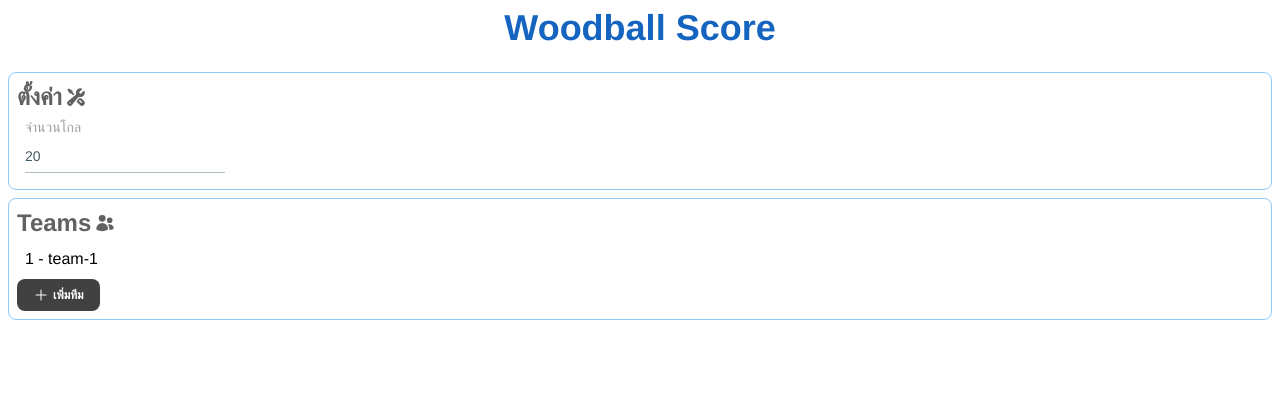
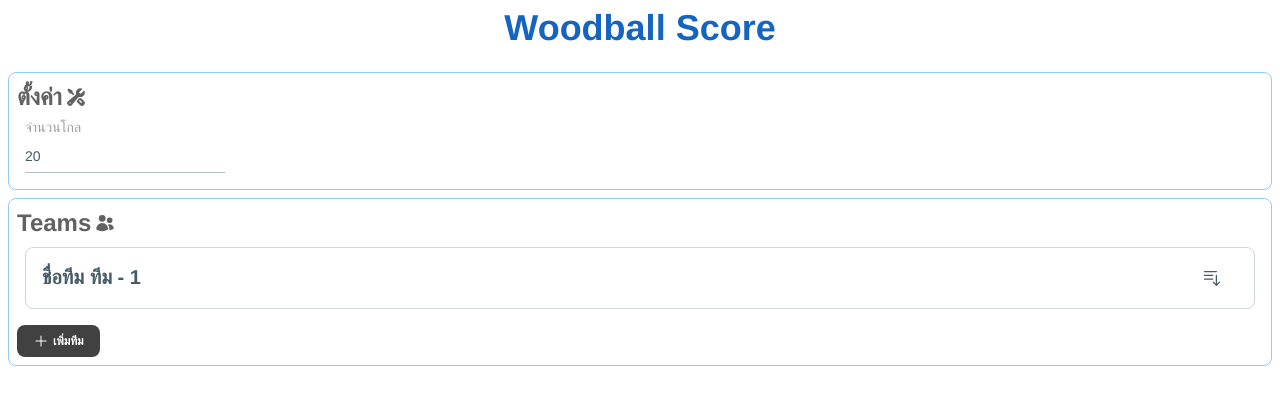
Before and after one commit to SupachaiTho/wood-ball-score, a React (Vite) app: page / in a window 1280 px wide. Both pictures are taken after a click on the button "เพิ่มทีม". Shown: the top 404 px of the page. Built offline with nearby package versions, Linux system fonts and the light colour scheme.

Commit message:
update team name

```diff
--- a/src/components/main/MainBoard.tsx
+++ b/src/components/main/MainBoard.tsx
@@ -2,6 +2,8 @@ import { useAppDispatch, useAppSelector } from '@/app/hooks';
 import { PlusIcon, UsersIcon } from '@heroicons/react/24/solid';
 import { Button } from '@material-tailwind/react';
 import { addTeam } from '@/stores/woodball';
+import { memo } from 'react';
+import TeamCard from '@/components/team/TeamCard';
 
 const MainBoard = () => {
   const teams = useAppSelector((state) => state.woodBall.teams);
@@ -14,7 +16,7 @@ const MainBoard = () => {
       </div>
       <div className="flex flex-col p-2">
         {teams?.map((team) => (
-          <div key={team.id}>{team.id + ' - ' + team.name}</div>
+          <TeamCard key={team.id} teamId={team.id} />
         ))}
       </div>
       <div>
@@ -26,4 +28,4 @@ const MainBoard = () => {
   );
 };
 
-export default MainBoard;
+export default memo(MainBoard);
--- /dev/null
+++ b/src/components/team/TeamCard.tsx
@@ -0,0 +1,65 @@
+import { useAppDispatch, useAppSelector } from '@/app/hooks';
+import { BarsArrowDownIcon, BarsArrowUpIcon } from '@heroicons/react/24/solid';
+import {
+  Button,
+  Card,
+  Accordion,
+  AccordionHeader,
+  AccordionBody,
+  Input,
+} from '@material-tailwind/react';
+import { setTeamName } from '@/stores/woodball';
+import { memo, useState } from 'react';
+
+const TeamCard = ({ teamId }: { teamId: number }) => {
+  const dispatch = useAppDispatch();
+  const team = useAppSelector((state) =>
+    state.woodBall.teams.find((team) => team.id === teamId)
+  );
+  const [open, setOpen] = useState(false);
+  const toggleOpen = () => setOpen((cur) => !cur);
+  if (!team) {
+    return null;
+  }
+
+  return (
+    <>
+      <Accordion
+        open={open}
+        className="mb-2 rounded-lg border border-blue-gray-100 px-4">
+        <AccordionHeader
+          className={`border-b-0 transition-colors ${
+            open ? 'text-blue-500 hover:!text-blue-700' : ''
+          }`}
+          onClick={toggleOpen}>
+          <div className="flex flex-1 justify-between">
+            <span>ชื่อทีม {team.name}</span>
+            {open ? (
+              <BarsArrowUpIcon className="w-5" />
+            ) : (
+              <BarsArrowDownIcon className="w-5" />
+            )}
+          </div>
+        </AccordionHeader>
+        <AccordionBody>
+          <Card>
+            <div className="flex">
+              <Input
+                variant="static"
+                label="ชื่อทีม"
+                onChange={(e) =>
+                  dispatch(
+                    setTeamName({ teamId: teamId, teamName: e.target.value })
+                  )
+                }
+                value={team.name}
+              />
+            </div>
+          </Card>
+        </AccordionBody>
+      </Accordion>
+    </>
+  );
+};
+
+export default memo(TeamCard);
--- a/src/stores/woodball.tsx
+++ b/src/stores/woodball.tsx
@@ -23,12 +23,24 @@ export const woodBallSlice = createSlice({
       const teamId = state.teams.length + 1;
       state.teams = [
         ...state.teams,
-        { id: teamId, name: 'team-' + teamId, players: [] },
+        { id: teamId, name: 'ทีม - ' + teamId, players: [] },
       ];
+    },
+    setTeamName: (state, action) => {
+      const { teamId, teamName } = action.payload;
+      state.teams = state.teams.map((team) => {
+        if (team.id === teamId) {
+          return {
+            ...team,
+            name: teamName,
+          };
+        }
+        return team;
+      });
     },
   },
 });
 
-export const { setGoal, addTeam } = woodBallSlice.actions;
+export const { setGoal, addTeam, setTeamName } = woodBallSlice.actions;
 
 export default woodBallSlice.reducer;
```
